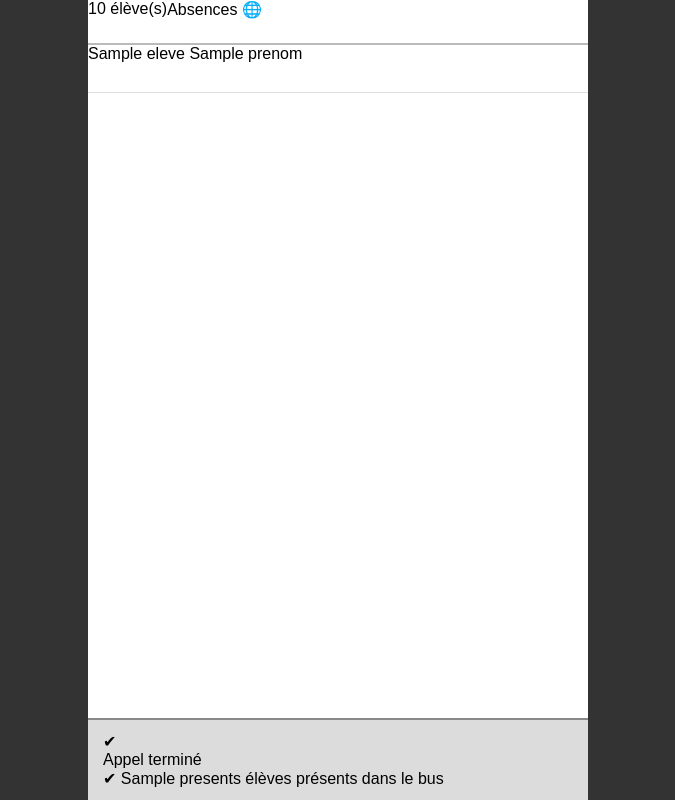
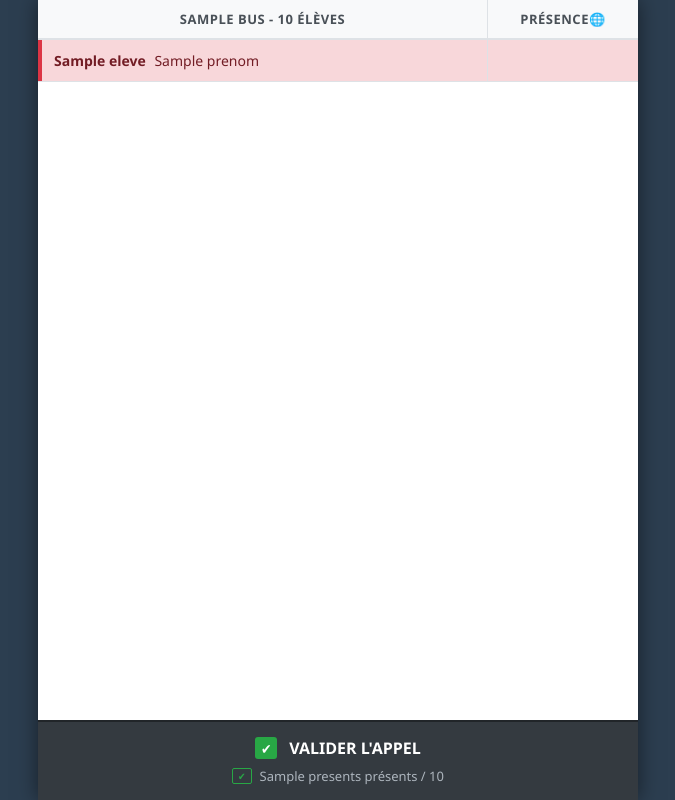
Before and after one commit to eliot-maker/coachbus-python, a Flask app: template templates/index.html in a window 1280 px wide. Shown: the whole page, without its empty margins (302-977 px from the left). Run offline with Flask 3, Linux system fonts and the light colour scheme; the template is opened without the code that fills it: most values are stand-ins (such as "Sample title", 1, 10 or a date in 2020).

Commit message:
Add files via upload

```diff
--- a/app.py
+++ b/app.py
@@ -7,7 +7,7 @@ from flask_mail import Mail, Message
 from fpdf import FPDF
 
 app = Flask(__name__)
-app.secret_key = "coachbus_final_v3"
+app.secret_key = "coachbus_multi_v1"
 
 # --- CONFIGURATION MAIL ---
 app.config['MAIL_SERVER'] = 'smtp.gmail.com'
@@ -25,85 +25,76 @@ def init_db():
                         (id INTEGER PRIMARY KEY AUTOINCREMENT,
                          nom TEXT NOT NULL,
                          prenom TEXT NOT NULL,
-                         absences INTEGER DEFAULT 0)''')
+                         bus TEXT NOT NULL,
+                         present INTEGER DEFAULT 0)''')
 
-def importer_liste_txt():
-    if not os.path.exists('liste_eleves.txt'):
-        print("❌ Fichier liste_eleves.txt introuvable.")
-        return
-    with sqlite3.connect(DB_PATH) as conn:
-        conn.execute("DELETE FROM eleves")
-        with open('liste_eleves.txt', 'r', encoding='utf-8') as f:
-            for ligne in f:
-                if ';' in ligne:
-                    n, p = ligne.strip().split(';')
-                    conn.execute("INSERT INTO eleves (nom, prenom) VALUES (?, ?)", (n.upper(), p.capitalize()))
-    print("✅ Liste importée et remplacée.")
+# --- ROUTES ---
 
 @app.route('/')
-def index():
+def selection_bus():
+    return render_template('selection.html')
+
+@app.route('/bus/<type_bus>')
+def liste_bus(type_bus):
     with sqlite3.connect(DB_PATH) as conn:
         conn.row_factory = sqlite3.Row
-        eleves = conn.execute("SELECT * FROM eleves ORDER BY nom ASC").fetchall()
+        eleves = conn.execute("SELECT * FROM eleves WHERE bus = ? ORDER BY nom ASC", (type_bus,)).fetchall()
+
     total = len(eleves)
-    presents = total - sum(1 for e in eleves if e['absences'] == 1)
-    return render_template('index.html', eleves=eleves, total=total, presents=presents)
+    presents = sum(1 for e in eleves if e['present'] == 1)
+    return render_template('index.html', eleves=eleves, total=total, presents=presents, bus=type_bus)
 
-@app.route('/toggle/<int:id>')
-def toggle_absence(id):
+@app.route('/toggle/<int:id>/<bus>')
+def toggle_presence(id, bus):
     with sqlite3.connect(DB_PATH) as conn:
-        conn.execute("UPDATE eleves SET absences = 1 - absences WHERE id = ?", (id,))
-    return redirect(url_for('index'))
+        conn.execute("UPDATE eleves SET present = 1 - present WHERE id = ?", (id,))
+    return redirect(url_for('liste_bus', type_bus=bus))
 
-@app.route('/terminer_appel')
-def terminer_appel():
+@app.route('/terminer/<bus>')
+def terminer_appel(bus):
     with sqlite3.connect(DB_PATH) as conn:
         conn.row_factory = sqlite3.Row
-        eleves = conn.execute("SELECT * FROM eleves ORDER BY nom ASC").fetchall()
+        eleves = conn.execute("SELECT * FROM eleves WHERE bus = ? ORDER BY nom ASC", (bus,)).fetchall()
 
     date_str = datetime.now().strftime("%d-%m-%Y %H:%M")
-    pdf = FPDF()
-    pdf.add_page()
-    pdf.set_font("Arial", 'B', 16)
-    pdf.cell(200, 10, f"Appel Bus - {date_str}", ln=True, align='C')
-    pdf.ln(10)
-    pdf.set_font("Arial", size=12)
+    pdf = FPDF(); pdf.add_page(); pdf.set_font("Arial", 'B', 16)
+    pdf.cell(200, 10, f"Rapport Appel - {bus.upper()} - {date_str}", ln=True, align='C')
+    pdf.ln(10); pdf.set_font("Arial", size=12)
+
     for e in eleves:
+        statut = "PRESENT" if e['present'] == 1 else "ABSENT (!!!)"
         pdf.cell(100, 10, f"{e['nom']} {e['prenom']}", border=1)
-        pdf.cell(50, 10, "ABSENT" if e['absences'] == 1 else "PRESENT", border=1, ln=True)
+        pdf.cell(50, 10, statut, border=1, ln=True)
 
-    pdf_file = "appel.pdf"
-    pdf.output(pdf_file)
+    filename = f"appel_{bus}.pdf"
+    pdf.output(filename)
 
     try:
-        msg = Message(f"Appel Bus {date_str}", sender=app.config['MAIL_USERNAME'], recipients=['eliot.thomas.fondriest@gmail.com'])
-        msg.body = "Rapport en pièce jointe."
-        with app.open_resource(pdf_file) as fp:
-            msg.attach(pdf_file, "application/pdf", fp.read())
-        mail.send(msg)
-        os.remove(pdf_file) # Nettoyage du fichier temporaire
+        msg = Message(f"Appel {bus.upper()} - {date_str}", sender=app.config['MAIL_USERNAME'], recipients=['eliot.thomas.fondriest@gmail.com'])
+        msg.body = f"Voici le rapport d'appel pour le {bus}."
+        with app.open_resource(filename) as fp: msg.attach(filename, "application/pdf", fp.read())
+        mail.send(msg); os.remove(filename)
 
         with sqlite3.connect(DB_PATH) as conn:
-            conn.execute("UPDATE eleves SET absences = 0") # REMISE À ZÉRO ICI
+            conn.execute("UPDATE eleves SET present = 0 WHERE bus = ?", (bus,))
         return render_template('success.html')
-    except Exception as e:
-        return f"Erreur : {e}"
+    except Exception as e: return f"Erreur : {e}"
 
+# --- COMMANDES CMD ---
 if __name__ == '__main__':
     init_db()
     if len(sys.argv) > 1:
         action = sys.argv[1]
-        if action == 'import': importer_liste_txt()
-        elif action == 'clear':
-            with sqlite3.connect(DB_PATH) as conn: conn.execute("DELETE FROM eleves")
-            print("✅ Base vidée.")
-        elif action == 'add':
-            n = input("Nom: "); p = input("Prénom: ")
-            with sqlite3.connect(DB_PATH) as conn: conn.execute("INSERT INTO eleves (nom, prenom) VALUES (?,?)", (n.upper(), p.capitalize()))
-            print(f"✅ {n} ajouté.")
-        elif action == 'delete':
-            n = input("Nom exact à supprimer: ").upper()
-            with sqlite3.connect(DB_PATH) as conn: conn.execute("DELETE FROM eleves WHERE nom=?", (n,))
-            print(f"✅ {n} supprimé.")
+        if action == 'import':
+            with sqlite3.connect(DB_PATH) as conn:
+                conn.execute("DELETE FROM eleves")
+                for f_name, b_type in [('bus1.txt','bus1'), ('bus2.txt','bus2'), ('minibus.txt','minibus')]:
+                    if os.path.exists(f_name):
+                        with open(f_name, 'r', encoding='utf-8') as f:
+                            for l in f:
+                                if ';' in l:
+                                    n, p = l.strip().split(';')
+                                    conn.execute("INSERT INTO eleves (nom, prenom, bus) VALUES (?,?,?)", (n.upper(), p.capitalize(), b_type))
+            print("✅ Importation des 3 listes terminée.")
     else:
         app.run(host='0.0.0.0', port=int(os.environ.get("PORT", 5000)))
--- a/static/style.css
+++ b/static/style.css
@@ -1,51 +1,59 @@
-* { box-sizing: border-box; -webkit-tap-highlight-color: transparent; }
+/* --- RESET & BASE --- */
+* {
+    box-sizing: border-box;
+    -webkit-tap-highlight-color: transparent;
+}
 
 html, body {
-    margin: 0; padding: 0;
-    height: 100dvh; /* FIX POUR MOBILE : Utilise toute la hauteur réelle */
+    margin: 0;
+    padding: 0;
+    height: 100dvh;
     width: 100%;
     overflow: hidden;
-    font-family: Arial, sans-serif;
-    background-color: #333;
+    font-family: "Segoe UI", Tahoma, sans-serif;
+    background-color: #2c3e50; /* Fond sombre pro pour l'extérieur */
 }
 
 .app-wrapper {
     display: flex;
     flex-direction: column;
-    height: 100dvh; /* S'adapte au téléphone */
-    max-width: 500px;
+    height: 100dvh;
+    max-width: 600px; /* Légèrement plus large pour l'aspect Excel */
     margin: 0 auto;
-    background: #fff;
-    position: relative;
+    background: #ffffff;
+    box-shadow: 0 0 20px rgba(0,0,0,0.5);
 }
 
-/* HEADER */
+/* --- HEADER TYPE "EXCEL" --- */
 .pronote-header {
     display: flex;
-    height: 45px;
-    border-bottom: 2px solid #bbb;
+    height: 40px;
+    background: #f8f9fa;
+    border-bottom: 2px solid #dee2e6;
     flex-shrink: 0;
 }
 
-.count-box {
-    flex: 0 0 75%;
-    line-height: 45px;
-    color: #7d3c8c;
-    text-align: center;
-    font-weight: bold;
-    border-right: 1px solid #bbb;
+.header-left, .header-right {
+    display: flex;
+    align-items: center;
+    justify-content: center;
+    font-size: 13px;
+    font-weight: 700;
+    color: #495057;
+    text-transform: uppercase;
+    letter-spacing: 0.5px;
 }
 
-.abs-title {
-    flex: 0 0 25%;
-    line-height: 45px;
-    color: #7d3c8c;
-    font-size: 11px;
-    text-align: center;
-    font-weight: bold;
+.header-left {
+    flex: 0 0 75%;
+    border-right: 1px solid #dee2e6;
 }
 
-/* LISTE SCROLLABLE */
+.header-right {
+    flex: 0 0 25%;
+}
+
+/* --- ZONE DE LISTE --- */
 .list-area {
     flex: 1;
     overflow-y: auto;
@@ -53,60 +61,119 @@ html, body {
     -webkit-overflow-scrolling: touch;
 }
 
+/* --- LIGNES TYPE TABLEUR --- */
 .row {
     display: flex;
-    min-height: 48px;
-    border-bottom: 1px solid #ddd;
+    min-height: 42px; /* Hauteur plus compacte type Excel */
+    border-bottom: 1px solid #dee2e6;
     cursor: pointer;
-    align-items: stretch; /* Aligne les colonnes sur toute la hauteur */
+    transition: background 0.1s;
 }
 
-/* ALIGNEMENT LASER */
-.name-col {
-    flex: 0 0 80%;
+/* Alternance de couleur de ligne (Zebra) */
+.row:nth-child(even) {
+    background-color: #fcfcfc;
+}
+
+.col-left {
+    flex: 0 0 75%;
     display: flex;
     align-items: center;
-    padding: 10px 15px;
-    background: #f2f2f2; /* Le gris Pronote */
-    border-right: 1px solid #bbb;
+    padding: 0 12px;
+    border-right: 1px solid #dee2e6;
     font-size: 14px;
-    color: #000;
 }
 
-.nom-bold { font-weight: bold; text-transform: uppercase; }
+.col-right {
+    flex: 0 0 25%;
+    display: flex;
+    align-items: center;
+    justify-content: center;
+    font-size: 18px;
+    background: #fff;
+}
 
-.check-col {
-    flex: 0 0 20%;
+.nom {
+    font-weight: 800;
+    margin-right: 5px;
+}
+
+/* --- ÉTATS (COULEURS PRO) --- */
+
+/* Par défaut : Absent (Rouge léger/pro) */
+.is-absent .col-left {
+    color: #721c24;
+    background-color: #f8d7da;
+    border-left: 4px solid #dc3545; /* Barre de statut à gauche */
+}
+.is-absent .col-right {
+    color: #dc3545;
+    background-color: #f8d7da;
+}
+
+/* Si coché : Présent (Vert Excel) */
+.is-present .col-left {
+    color: #155724;
+    background-color: #d4edda;
+    border-left: 4px solid #28a745;
+}
+.is-present .col-right {
+    color: #28a745;
+    background-color: #d4edda;
+}
+
+/* --- FOOTER DE VALIDATION --- */
+.pronote-footer {
+    flex-shrink: 0;
+    background: #343a40; /* Footer sombre pour le contraste */
+    color: white;
+    padding: 15px;
+    cursor: pointer;
+    border-top: 2px solid #212529;
+}
+
+.btn-top {
     display: flex;
     align-items: center;
     justify-content: center;
     font-weight: bold;
-    font-size: 20px;
-    background: #fff;
+    font-size: 16px;
+    margin-bottom: 8px;
+    text-transform: uppercase;
 }
 
-.is-absent .name-col { color: #d00; background: #fff0f0; }
-.is-absent .check-col { color: #d00; }
-
-/* FOOTER FIXE EN BAS */
-.pronote-footer {
-    flex-shrink: 0;
-    background: #dcdcdc;
-    border-top: 2px solid #888;
-    padding: 12px 15px;
-    cursor: pointer;
-    z-index: 100;
+.check-box {
+    width: 22px;
+    height: 22px;
+    background: #28a745;
+    color: #fff;
+    display: flex;
+    justify-content: center;
+    align-items: center;
+    margin-right: 12px;
+    border-radius: 3px;
+    font-size: 14px;
 }
 
-.btn-line-1 { display: flex; align-items: center; font-weight: bold; margin-bottom: 5px; color: #333; }
-.check-square {
-    width: 20px; height: 20px; background: #7d3c8c; color: #fff;
-    font-size: 12px; display: flex; justify-content: center;
-    align-items: center; margin-right: 10px; border-radius: 2px;
+.btn-bottom {
+    display: flex;
+    align-items: center;
+    justify-content: center;
+    font-size: 13px;
+    color: #adb5bd;
 }
 
-.btn-line-2 { display: flex; align-items: center; font-size: 13px; color: #444; }
-.v-badge {
-    color: green; font-weight: bold; border: 1px solid green;
-    padding: 0 4px; font-size: 10px; margin-right: 8px; border-radius: 2px;
+.v-mark {
+    color: #28a745;
+    font-weight: bold;
+    border: 1px solid #28a745;
+    padding: 0 5px;
+    font-size: 10px;
+    margin-right: 8px;
+    border-radius: 2px;
 }
+
+/* --- EFFET AU CLIC --- */
+.row:active {
+    filter: brightness(0.9);
+}
--- a/templates/index.html
+++ b/templates/index.html
@@ -8,29 +8,29 @@
 <body>
     <div class="app-wrapper">
         <header class="pronote-header">
-            <div class="header-left">{{ total }} élève(s)</div>
-            <div class="header-right">Absences <span class="globe">🌐</span></div>
+            <div class="header-left">{{ bus.upper() }} - {{ total }} élèves</div>
+            <div class="header-right">Présence <span class="globe">🌐</span></div>
         </header>
 
         <main class="list-area">
             {% for eleve in eleves %}
-            <div class="row {{ 'is-absent' if eleve.absences == 1 else '' }}" onclick="location.href='/toggle/{{ eleve.id }}'">
+            <div class="row {{ 'is-present' if eleve.present == 1 else 'is-absent' }}" onclick="location.href='/toggle/{{ eleve.id }}/{{ bus }}'">
                 <div class="col-left">
                     <span class="nom">{{ eleve.nom }}</span>&nbsp;{{ eleve.prenom }}
                 </div>
                 <div class="col-right">
-                    {{ '1' if eleve.absences == 1 else '' }}
+                    {{ '✔' if eleve.present == 1 else '' }}
                 </div>
             </div>
             {% endfor %}
         </main>
 
-        <footer class="pronote-footer" onclick="if(confirm('Confirmer l\'envoi ?')) location.href='/terminer_appel'">
+        <footer class="pronote-footer" onclick="if(confirm('Envoyer l\'appel ?')) location.href='/terminer/{{ bus }}'">
             <div class="btn-top">
-                <div class="check-box">✔</div> <span>Appel terminé</span>
+                <div class="check-box">✔</div> <span>Valider l'appel</span>
             </div>
             <div class="btn-bottom">
-                <span class="v-mark">✔</span> {{ presents }} élèves présents dans le bus
+                <span class="v-mark">✔</span> {{ presents }} présents / {{ total }}
             </div>
         </footer>
     </div>
```
Also changed, not shown: templates/selection.html (added, +23 -0 lines).
